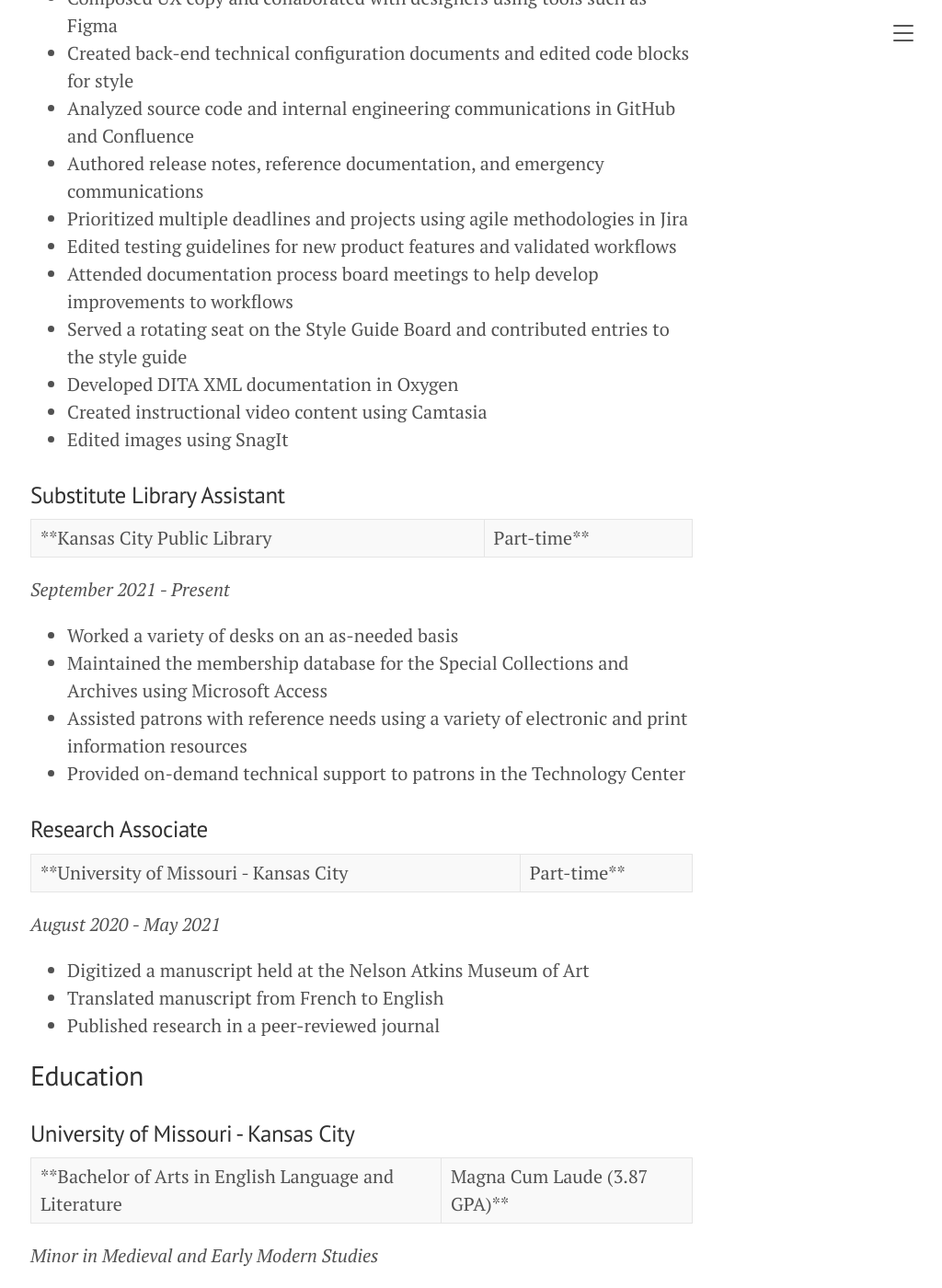
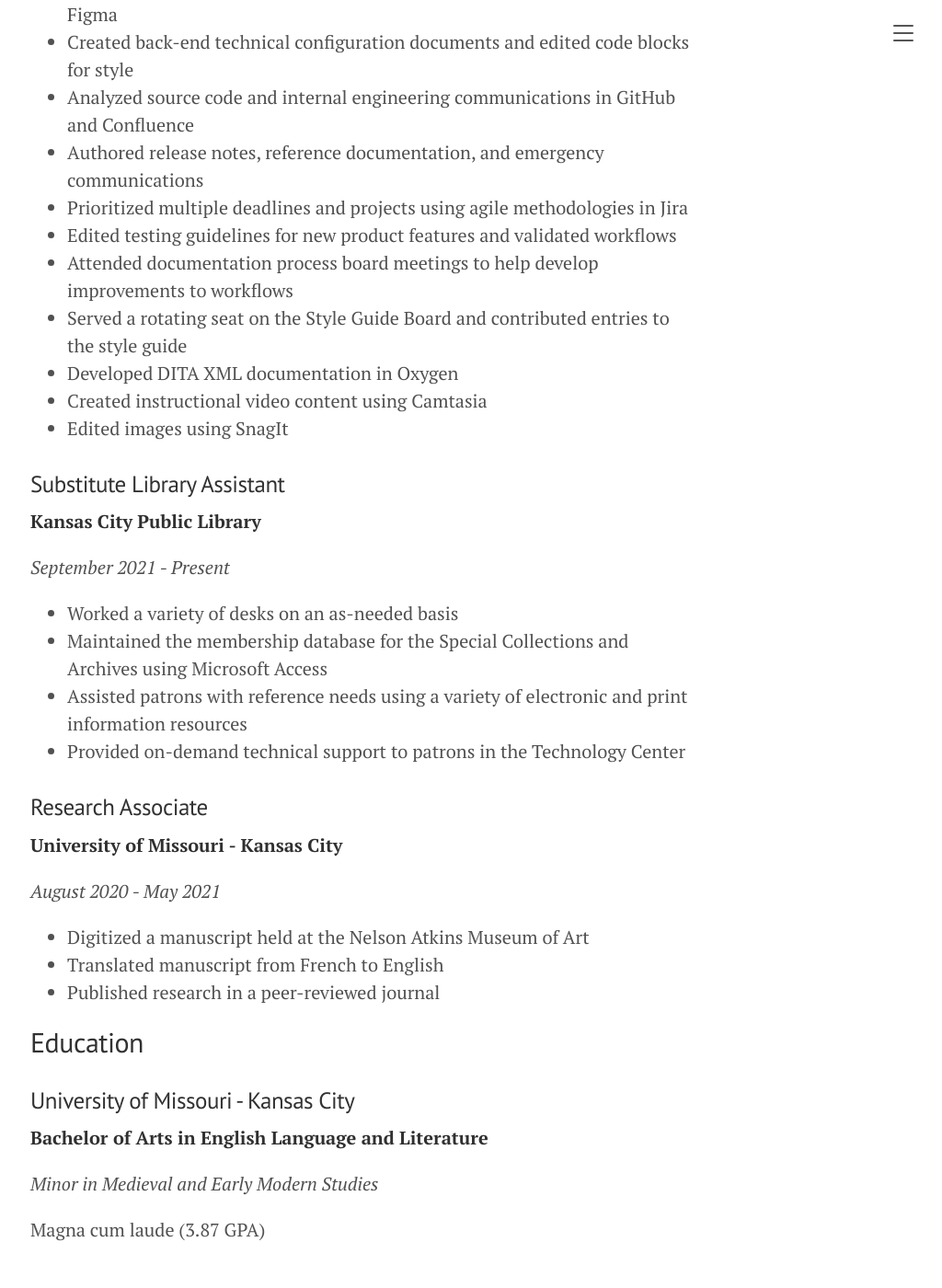
Before and after one commit to jack-walton/jack-walton.github.io, a Jekyll site: the page built from index.md, in a window 1280 px wide and 1400 px high, scrolled down 660 px. Shown: the whole window at 92% size, without its empty margins (247-1271 px from the left). Built offline with Jekyll 4.4.1, drawn with Linux system fonts in a browser that asks for light colours; after the commit the page ends 2032 px from its top, so only the background shows below that; some of the changed text lies outside the part shown.

Commit message:
Update format
The Jekyll theme interpreted my use of `|` as tables.

```diff
--- a/index.md
+++ b/index.md
@@ -11,7 +11,7 @@
 
 ### Technical Writer
 
-**Oracle | Full-time**
+**Oracle**
 
 *October 2021 - Present*
 
@@ -31,7 +31,7 @@
 
 ### Substitute Library Assistant
 
-**Kansas City Public Library | Part-time**
+**Kansas City Public Library**
 
 *September 2021 - Present*
 
@@ -42,7 +42,7 @@
 
 ### Research Associate
 
-**University of Missouri - Kansas City | Part-time**
+**University of Missouri - Kansas City**
 
 *August 2020 - May 2021*
 
@@ -54,6 +54,8 @@
 
 ### University of Missouri - Kansas City
 
-**Bachelor of Arts in English Language and Literature | Magna Cum Laude (3.87 GPA)**
+**Bachelor of Arts in English Language and Literature**
 
 *Minor in Medieval and Early Modern Studies*
+
+Magna cum laude (3.87 GPA)
```
